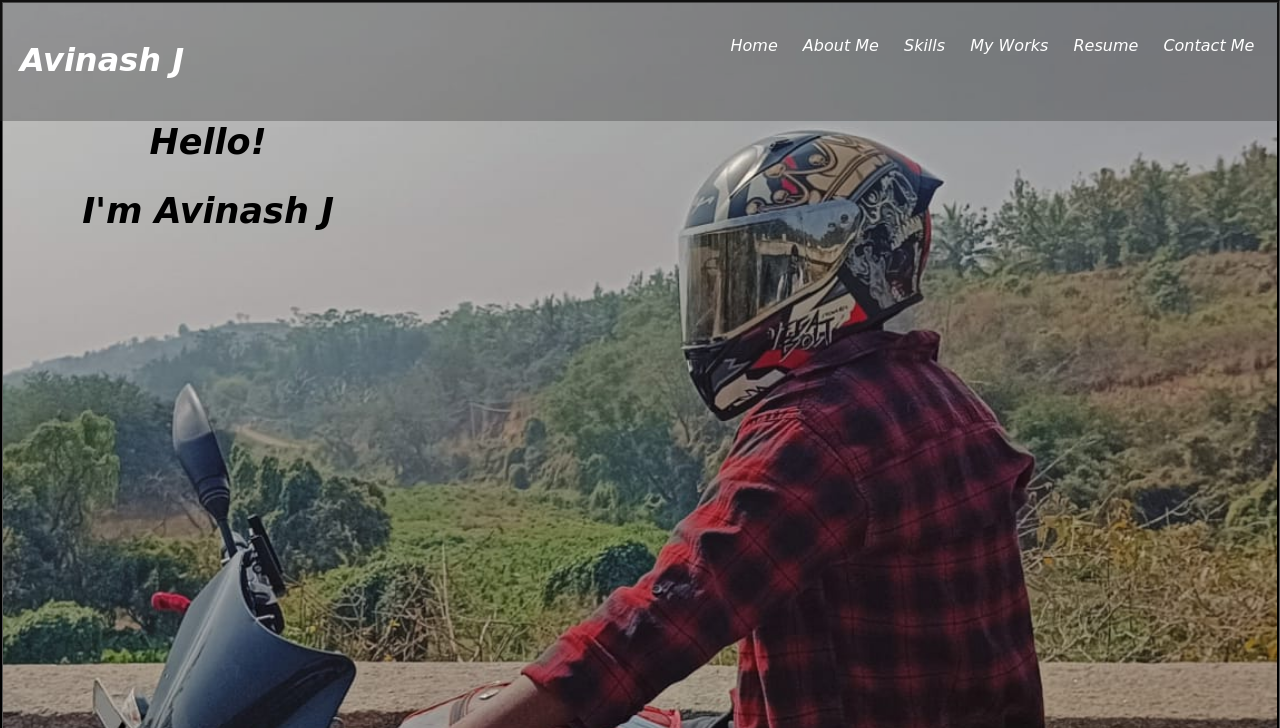
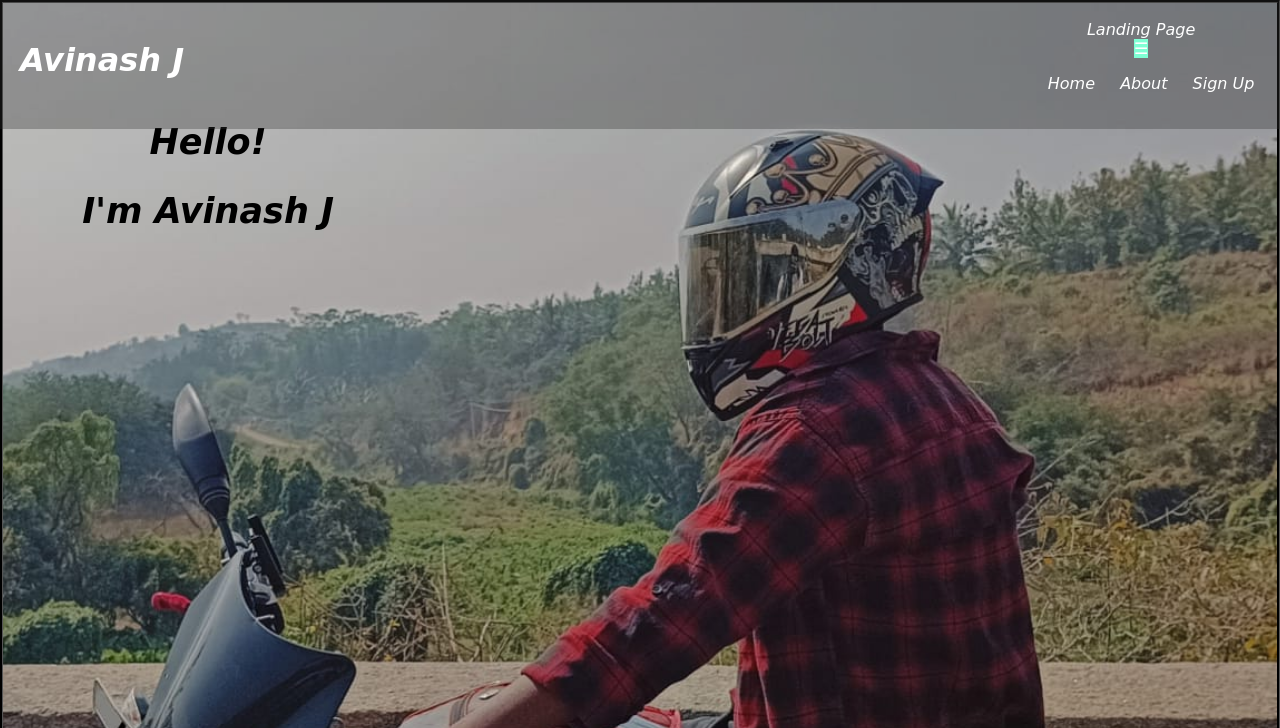
Before and after one commit to Avinashjaganath/Portfolio, a plain HTML site: page index.html in a window 1280 px wide. Shown: the top 728 px of the page. Drawn offline with Linux system fonts and the light colour scheme.

Commit message:
Update index.html

```diff
--- a/index.html
+++ b/index.html
@@ -10,15 +10,20 @@
     <header>
         <h1 style="text-align: left;">Avinash J</h1>
         <nav>
+        <div class="heading">Landing Page</div>
+        <span class="sideMenuButton"
+            onclick="openNavbar()">
+            &#9776
+        </span>
+
+        <div class="navbar">
             <ul>
-                <li><a href="#home">Home</a></li>
-                <li><a href="#about">About Me</a></li>
-                <li><a href="#skills">Skills</a></li>
-                <li><a href="#works">My Works</a></li>
-                <li><a href="./Avinash J.docx">Resume</a></li>
-                <li><a href="#contact">Contact Me</a></li>
+                <li><a href="#Home">Home</a></li>
+                <li><a href="#">About</a></li>
+                <li><a href="#">Sign Up</a></li>
             </ul>
-        </nav>
+        </div>
+    </nav>
     </header>
 
     <section id="home" style="background-image: url(./banner.jpeg); background-size: cover; background-position: 0px -170px ;">
```
